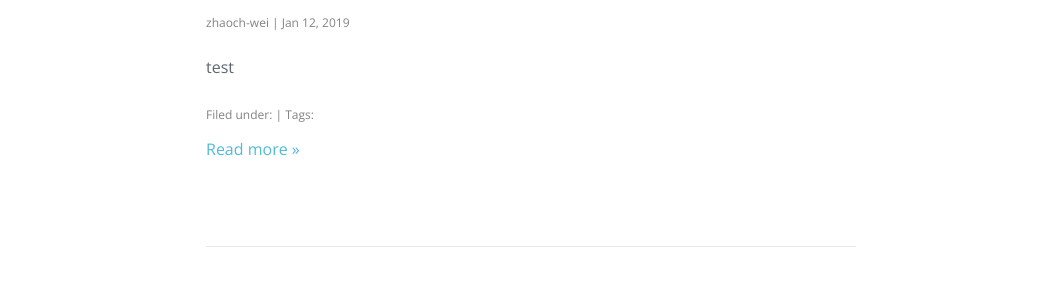
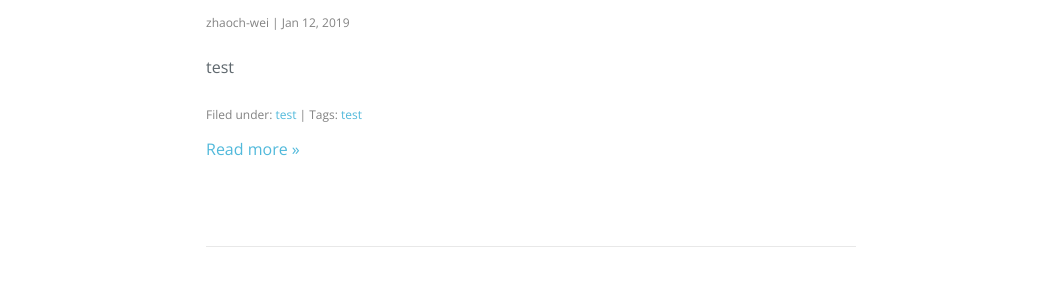
Before and after one commit to zhaoch-wei/zhaoch-wei, a Jekyll site: the page built from index.html, in a window 1280 px wide and 1181 px high. Shown: the part 268-568 px from the top of the window, without its empty margins (109-1171 px from the left). Built offline with Jekyll 4.4.1, drawn with Linux system fonts in a browser that asks for light colours; nearby versions of some CDN libraries; the list of posts is cut into pages by our own code.

Commit message:
Update test

```diff
--- a/_posts/2019-01-12-test.md
+++ b/_posts/2019-01-12-test.md
@@ -1,5 +1,7 @@
 ---
 title: test
 layout: post
+categories: test
+tags: test
 ---
 test
```
